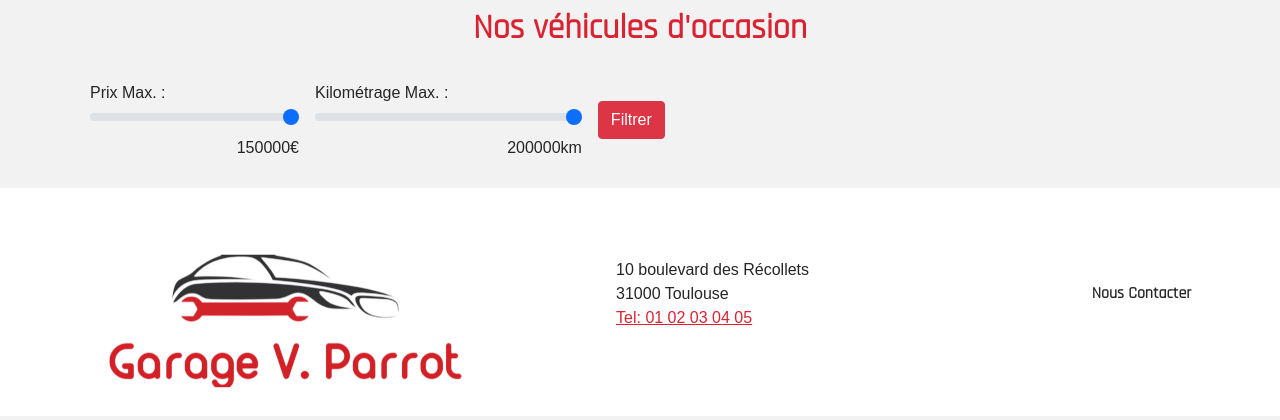
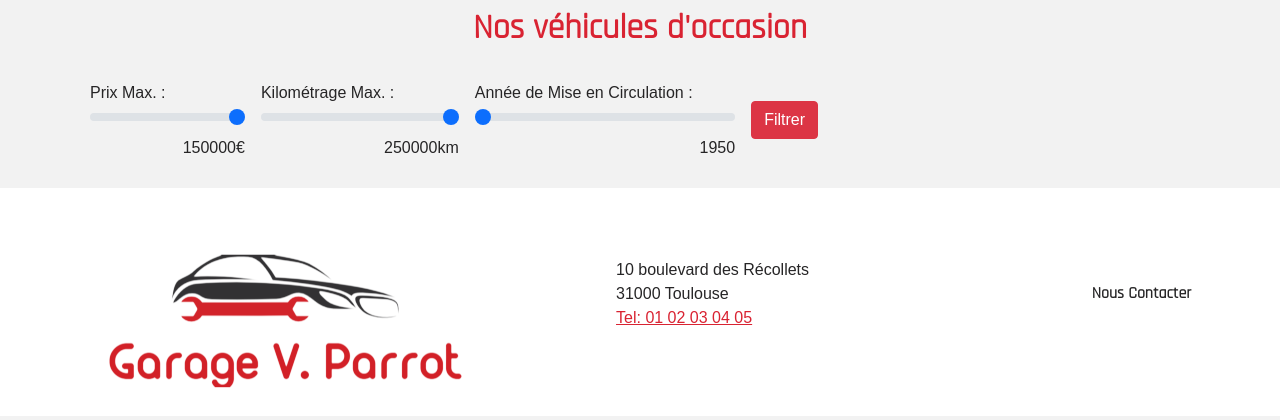
Before and after one commit to FloNoiret/garage, a Symfony app: template templates/car_post/car.html.twig in a window 1280 px wide. Shown: the part 76-496 px from the top of the page. Run offline with Twig, Linux system fonts and the light colour scheme; the template is opened without the code that fills it, so the values that code supplies are empty; some libraries are stand-ins or nearby versions.

Commit message:
Add Car Date filter

```diff
--- a/templates/car_post/car.html.twig
+++ b/templates/car_post/car.html.twig
@@ -33,13 +33,22 @@
 					<div class="m-2">
 						<label for="max-kilometer">
 							Kilométrage Max. :</label>
-
-						<input type="range" class="form-range" min="0" max="200000" step="10000" name="max_kilometer" id="max-kilometer" onchange="updateRangeValue(this, 'max-kilometer-value')">
+						<input type="range" class="form-range" min="0" max="250000" step="10000" name="max_kilometer" id="max-kilometer" onchange="updateRangeValue(this, 'max-kilometer-value')">
 						<div class="d-flex justify-content-end">
 							<span id="max-kilometer-value"></span>
 							km
 						</div>
 					</div>
+
+					<div class="m-2">
+						<label for="min-date">
+							Année de Mise en Circulation :</label>
+						<input type="range" class="form-range" min="1950" max="2025" step="1" name="min_date" id="min-date" onchange="updateRangeValue(this, 'min-date-value')">
+						<div class="d-flex justify-content-end">
+							<span id="min-date-value"></span>
+						</div>
+					</div>
+
 					<button type="submit" class="btn btn-danger m-2 align-self-center">Filtrer</button>
 				</div>
 			</form>
@@ -241,12 +250,13 @@ maxPriceInput.value = maxPriceInput.max;
 const maxKilometerInput = document.getElementById('max-kilometer');
 maxKilometerInput.value = maxKilometerInput.max;
 
+const minDateInput = document.getElementById('min-date');
+minDateInput.value = minDateInput.min;
 
 // Display the default value
 updateRangeValue(maxPriceInput, 'max-price-value');
-
 updateRangeValue(maxKilometerInput, 'max-kilometer-value');
-
+updateRangeValue(minDateInput, 'min-date-value');
 
 // Display input value in filter
 function updateRangeValue(input, outputId) {
--- a/templates/car_post/car_list_filtered.html.twig
+++ b/templates/car_post/car_list_filtered.html.twig
@@ -82,7 +82,7 @@
 							Mise en circulation
 						</b>
 						<br>
-						{{carpost.date|date('Y-m-d')| slice(0, 4) }}</li>
+						{{carpost.date}}</li>
 
 					{# Display Options #}
 					<li class="list-group-item">
@@ -137,7 +137,7 @@
 					{% else %}
 						{# Contact Info + Form #}
 						<li class="list-group-item">
-							<a data-bs-toggle="collapse" href="#contact-{{ carpost.id }}" role="button" aria-expanded="false" aria-controls="collapseExample">
+							<a class="btn btn-purple" data-bs-toggle="collapse" href="#contact-{{ carpost.id }}" role="button" aria-expanded="false" aria-controls="collapseExample">
 								Une question ?
 							</a>
 						</li>
```
Also changed, not shown: src/Controller/CarPostController.php (+8 -0 lines), public/assets/CarImage/3fc2468cbd6c8f0c7560f3b16bd660a4.jpg (added), public/assets/CarImage/Gallery/2775470b4e70af0732764cfbd65eddc4.webp (added), 4 other files.
